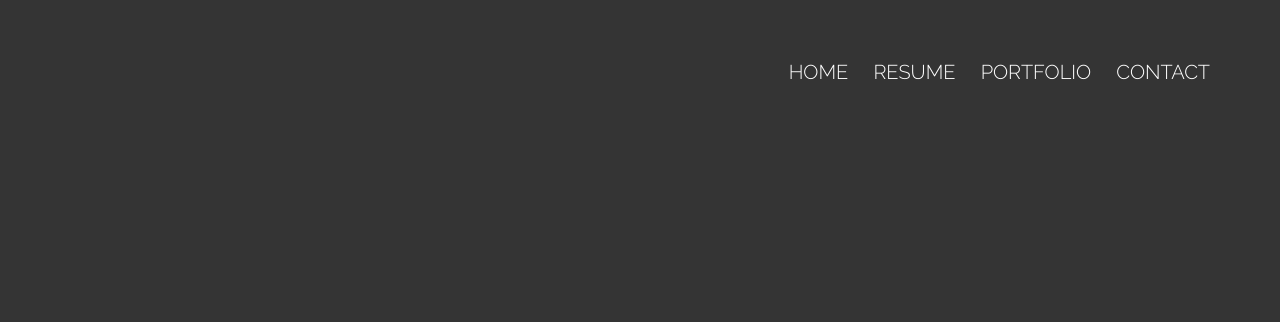
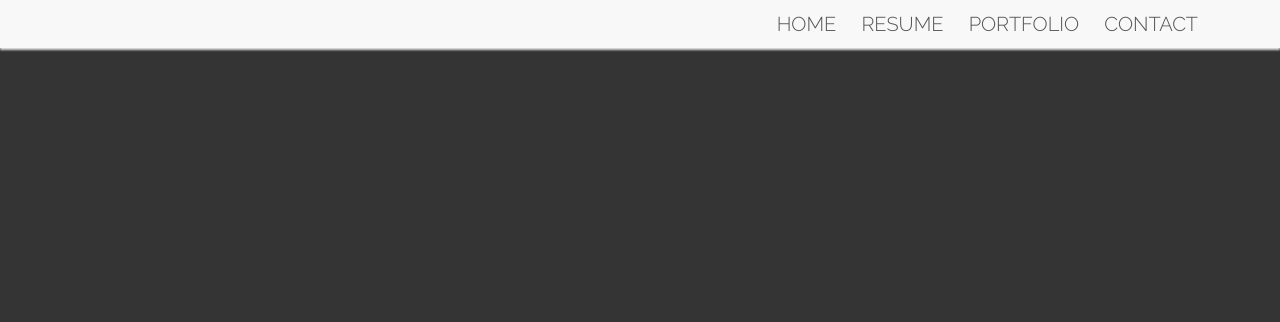
Before and after one commit to life-termer/personal-portfolio, a plain HTML site: page index.html in a window 1280 px wide. Shown: the top 322 px of the page. Drawn offline with Linux system fonts and the light colour scheme; files whose address does not match are found by name.

Commit message:
sticky nav added

```diff
--- a/index.html
+++ b/index.html
@@ -23,7 +23,7 @@
 
             <!-- Main navigation -->
 
-            <nav>
+            <nav class="sticky">
                 <div class="row">
                     <ul class="main-nav">
                         <li><a href="#home">Home</a></li>
--- a/resources/css/style.css
+++ b/resources/css/style.css
@@ -203,6 +203,8 @@ header {
     letter-spacing: 1px;
 }
 
+/*------- MAIN NAV -------*/
+
 .main-nav {
     float: right;
     list-style: none;
@@ -228,6 +230,26 @@ header {
 .main-nav li a:hover,
 .main-nav li a:active {
     border-bottom: 2px solid #c0392b;
+}
+
+/*------- STICKY NAV -------*/
+
+.sticky {
+    position: fixed;
+    width: 100%;
+    background-color: rgba(255, 255, 255, 0.97);
+    box-shadow: 0 2px 2px #e0e0e0;
+    z-index: 9999;
+}
+
+.sticky .main-nav {
+    margin: 12px;
+}
+
+.sticky .main-nav li a:link,
+.sticky .main-nav li a:visited {
+    padding: 10px 0;
+    color: #555;
 }
 
 /* --------------------------------------------------- */
```
Also changed, not shown: 1 other file.
